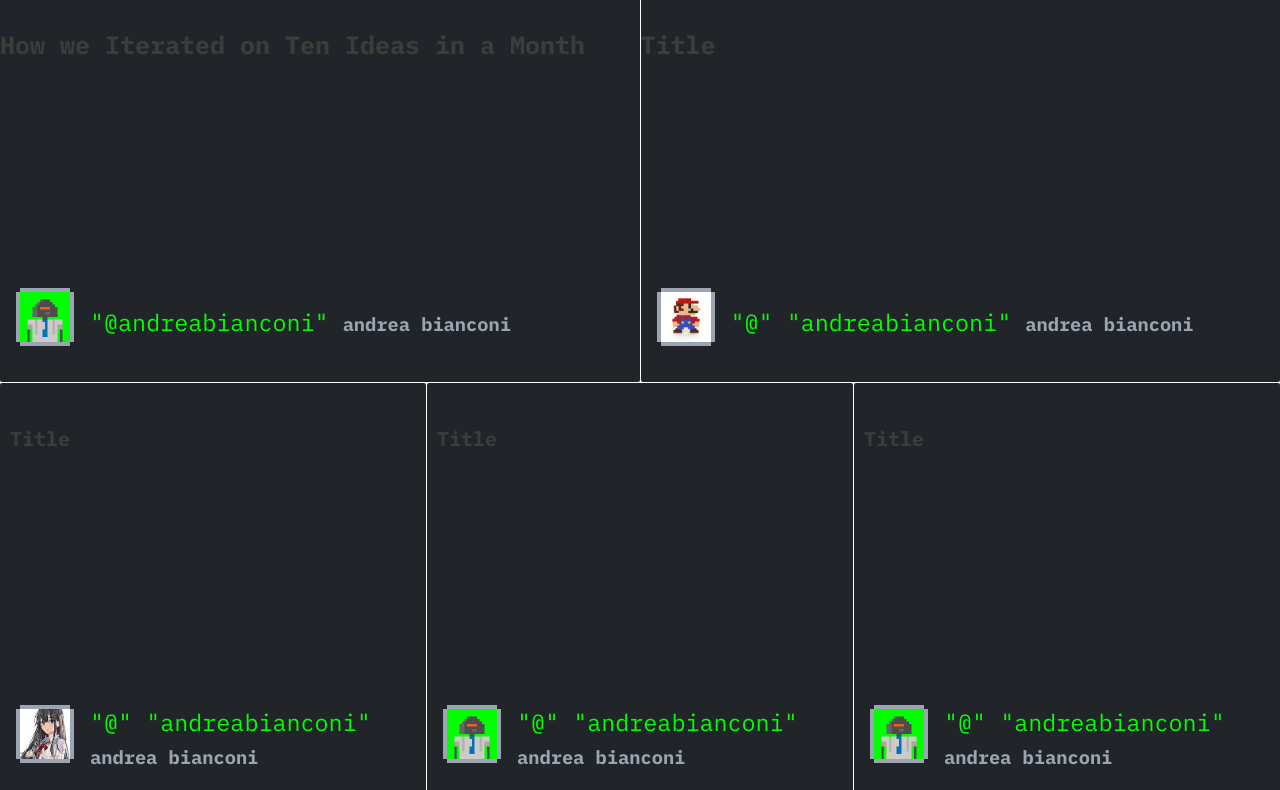
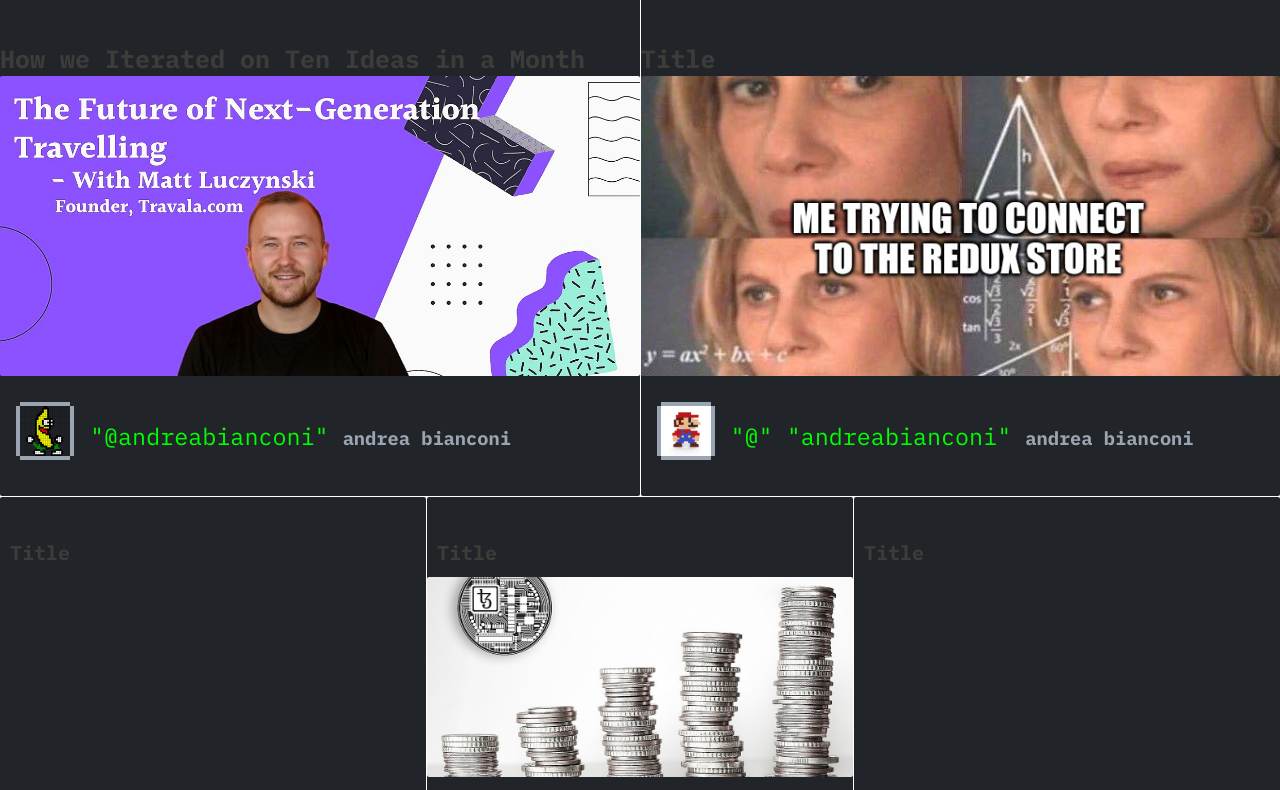
Before and after one commit to SBurke93/hacker-noon-clone, a plain HTML site: page index.html in a window 1280 px wide. Shown: the part 160-950 px from the top of the page. Drawn offline with Linux system fonts and the light colour scheme.

Commit message:
featured articles - working on connecting media

```diff
--- a/index.html
+++ b/index.html
@@ -103,12 +103,14 @@
                     <article class="card">
                         <h2><a href="#">How we Iterated on Ten Ideas in a Month</a></h2>
                         <div class="image_wrapper">
-                            <a href="images/article-1.jpeg"></a>
+                            <a href="images/article-1.jpeg">
+                                <img src="images/article-1.jpeg" alt="article1-img">
+                            </a>
                         </div>
                         <div class="meta">
                             <div class="profile_layout">
                                 <a href="#">
-                                    <img src="images/avatar-1.png" alt="Author profile picture">
+                                    <img src="images/avatar-5.png" alt="Author profile picture">
                                 </a>
                                 <div>
                                     <h3>
@@ -130,7 +132,9 @@
                         </h2>
 
                         <div class="image_wrapper">
-                            <a href="images/article-1.jpeg"></a>
+                            <a href="images/article-2.jpeg">
+                                <img src="images/article-2.jpeg" alt="article2-img">
+                            </a>
                         </div>
 
                         <div class="meta">
@@ -187,7 +191,9 @@
                         </h2>
 
                         <div class="image_wrapper">
-                            <a href="images/article-1.jpeg"></a>
+                            <a href="images/article-3.jpeg">
+                                <img src="images/article-4.jpeg" alt="article4-img">
+                            </a>
                         </div>
 
                         <div class="meta">
@@ -222,7 +228,7 @@
                         <div class="meta">
                             <div class="profile_layout">
                                 <a href="#">
-                                    <img src="images/avatar-1.png" alt="Author profile picture">
+                                    <img src="images/avatar-5.png" alt="Author profile picture">
                                 </a>
                                 <div>
                                     <h3>
@@ -254,7 +260,7 @@
 
                 <div class="contain">
                     <section>
-                        <h3><a href="/" class="contain_link">Programming</a></h3>
+                        <h3><a href="/" class="contain_link">Coding</a></h3>
                         <div class="story_grid">
                             <article class="card_programming"></article>
                         </div>
--- a/style.css
+++ b/style.css
@@ -96,7 +96,12 @@
     text-decoration: none;
 }
 
-
+a, button {
+    outline: none;
+}
+button, select {
+    text-transform: none;
+}
 
 
 /* ========  Main Nav  ========== */
@@ -181,21 +186,24 @@
 
 .dark_mode_toggle {
         font-size: 3rem;
-    color: var(--secondary);
+        color: rgb(0, 59, 0);
         position: relative;
         width: 60px;
         height: 60px;
-    background-color: rgba(0,0,0,0.1);
-    border: 0;
-    overflow: hidden;
+        background-color: rgba(0, 0, 0, 0.1);
         cursor: pointer;
         margin-right: 60px;
+        border-width: 0px;
+        border-style: initial;
+        border-color: initial;
+        border-image: initial;
+        overflow: hidden;
     }
 
 
 
 
-/* ========  Sub Nav  ========== */
+/* ========  Sub_Nav  ========== */
 
 .sub_nav {
     background-color: var(--secondary);
@@ -237,13 +245,23 @@
 
 
 
-/* == NAV AD == */
+/* == NAV_AD == */
 
 .nav_ad {
     background-color: #f5ec43;
     font-family: 'IBM Plex Mono',monospace;
     font-weight: bold;
     font-size: 1.2rem;
+}
+
+.nav_ad a {
+    -webkit-box-align: center;
+    align-items: center;
+    display: flex;
+    -webkit-box-pack: center;
+    justify-content: center;
+    color: rgb(102, 97, 5) !important;
+    padding: 10px;
 }
 
 .nav_ad img {
@@ -258,7 +276,7 @@
 
 
 
-/* ===== MAIN CLASS ===== */
+/* ===== MAIN_CLASS ===== */
 .page_content {
     display: flex;
     justify-content: center;
@@ -269,7 +287,10 @@
 
 
 
-/* == FEATURED ARTICLES == */
+
+
+
+/* == FEATURED_ARTICLES == */
 .featured {
     display: grid;
     grid-gap: 1px;
@@ -283,6 +304,9 @@
     background-color: #212428;
     grid-gap: 0;
     border: none;
+    border-style: none;
+    border-color: initial;
+    border-image: initial;
 }
 .featured > article h2 {
     font-size: 2rem;
@@ -305,13 +329,20 @@
 
 
 
-/* == FEATURED CARD ==*/
+
+
+
+
+/* == FEATURED_CARDS ==*/
 .card {
     display: grid;
-    grid-template-rows: minmax(80px,auto) 1fr auto;
-    grid-gap: 10px;
+    grid-template-rows: minmax(80px, auto) 1fr auto;
+    gap: 10px;
     border-radius: 2px;
-    border: 2px solid #f1f3f5;
+    border-width: 2px;
+    border-style: solid;
+    border-color: rgb(241, 243, 245);
+    border-image: initial;
 }
 .card h2 {
     font-size: 2rem;
@@ -434,6 +465,7 @@
     }
 }
 
+
 @media screen and (min-width: 768px) {
 
     .header_layout .main_nav .logo + form + div,
@@ -475,4 +507,12 @@
     .container section {
         margin-bottom: 50px;
     }
+
+    .featured > article:nth-child(1) .image_wrapper > a,
+    .featured > article:nth-child(2) .image_wrapper > a,
+    .featured > article:nth-child(1) .image_wrapper > a img,
+    .featured > article:nth-child(2) .image_wrapper > a img {
+        height: 300px;
     }
+
+}
```
Also changed, not shown: images/article-2.jpeg (added), images/article-4.jpeg (added), images/avatar-4.png (added), images/avatar-5.png (added). Lines whose indentation alone changed are shown as unchanged.
